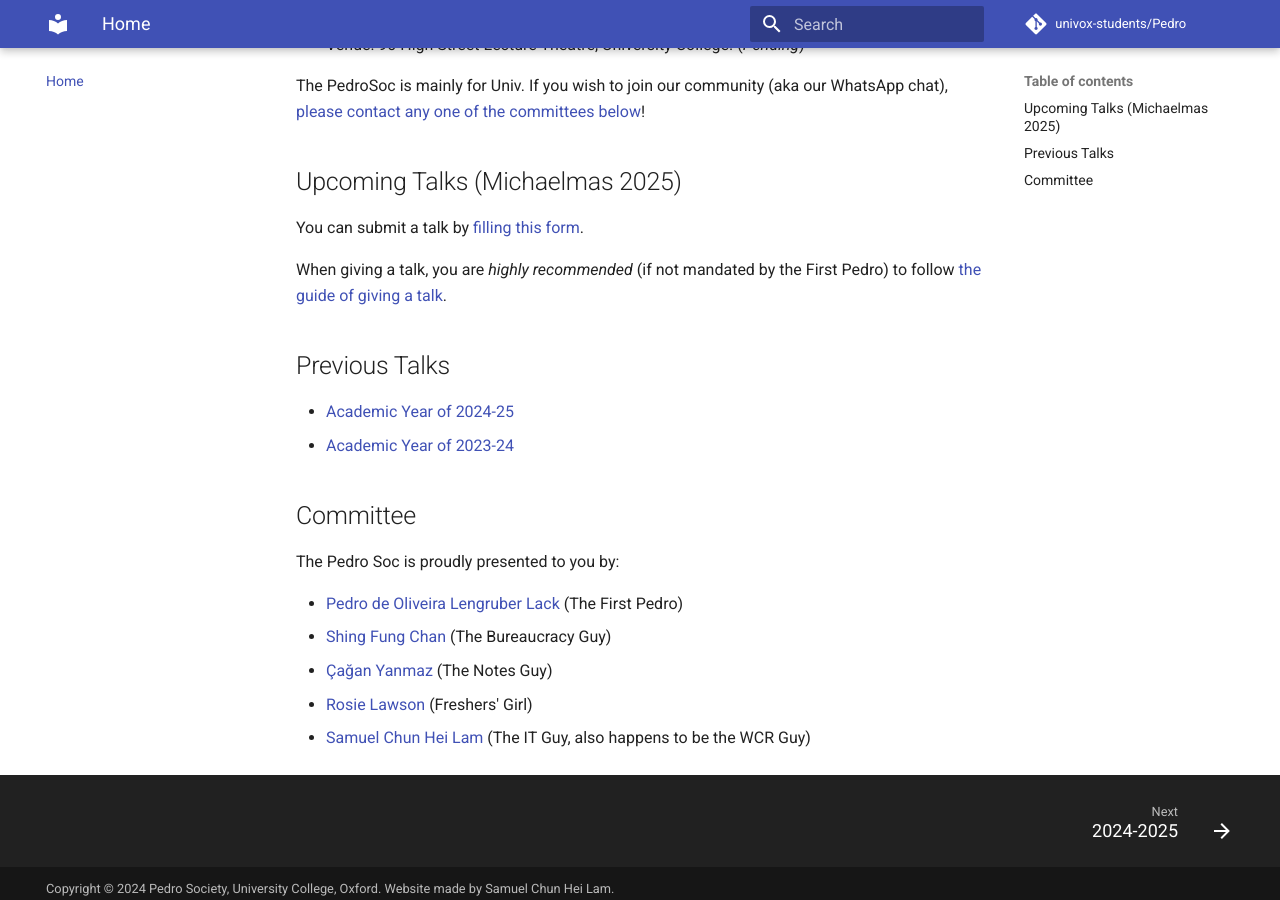
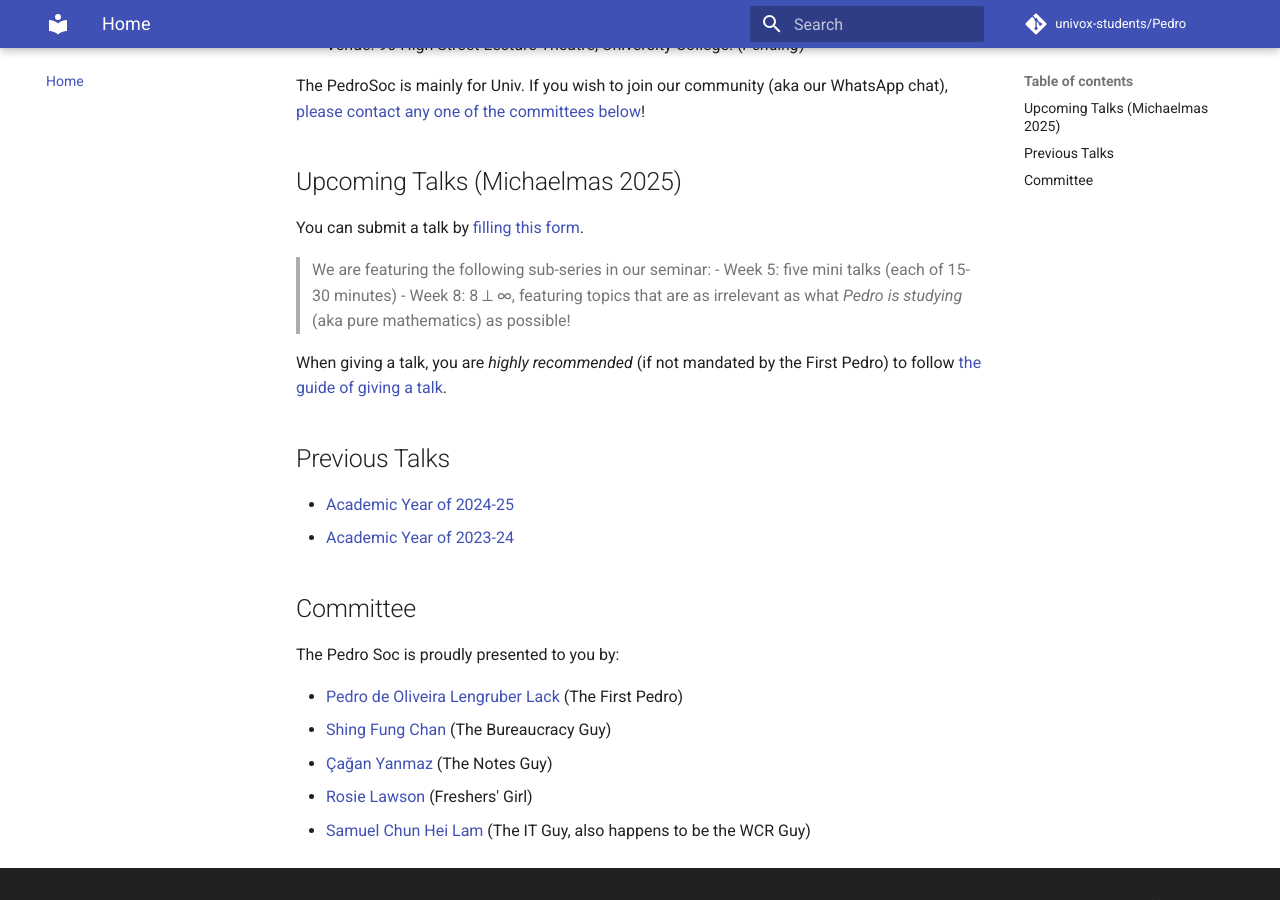
Before and after one commit to univox-students/Pedro, an MkDocs documentation site: the page built from docs/index.md, in a window 1280 px wide and 900 px high, scrolled down 901 px. Built offline with MkDocs 1.6.1 and Material for MkDocs 9.7.7, drawn with Linux system fonts in a browser that asks for light colours; comment, search, counter and statistics services are not loaded.

Commit message:
Add subseries

```diff
--- a/docs/index.md
+++ b/docs/index.md
@@ -17,6 +17,10 @@ The PedroSoc is mainly for Univ. If you wish to join our community (aka our What
 ## Upcoming Talks (Michaelmas 2025)
 You can submit a talk by [filling this form](https://forms.office.com/e/CAqS5x7TJT).
 
+> We are featuring the following sub-series in our seminar:
+> - Week 5: five mini talks (each of 15-30 minutes)
+> - Week 8: 8 ⟂ ∞, featuring topics that are as irrelevant as what *Pedro is studying* (aka pure mathematics) as possible!
+
 When giving a talk, you are *highly recommended* (if not mandated by the First Pedro) to follow [the guide of giving a talk](/Pedro/giving_a_talk).
 
 ## Previous Talks
```
